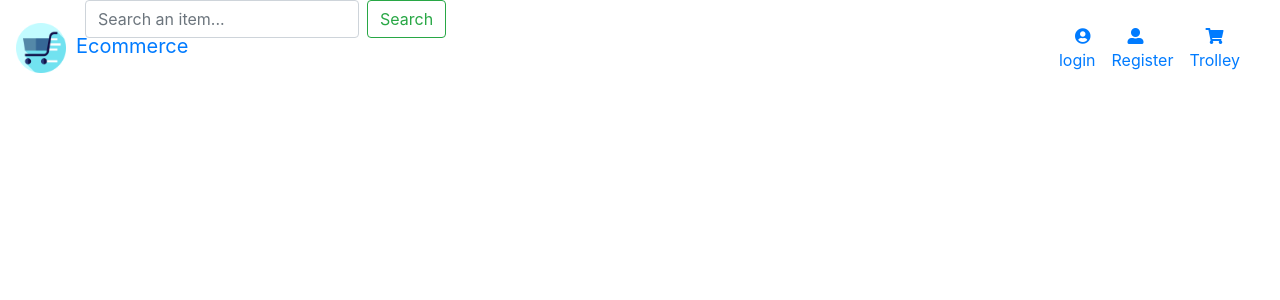
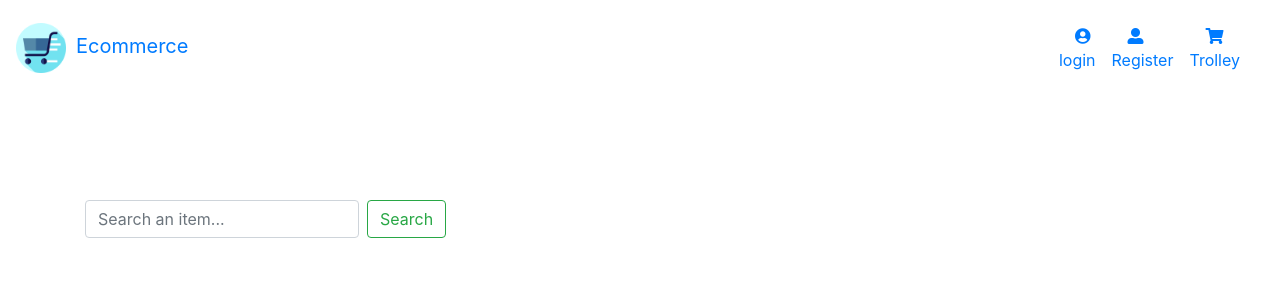
Before and after one commit to Luciano-Lima/ecommerce, a Django app: page / in a window 1280 px wide. Shown: the top 300 px of the page. Run offline with Django 3.2, Linux system fonts and the light colour scheme; some libraries are stand-ins or nearby versions.

Commit message:
Setting margin to the container

```diff
--- a/static/css/styles.css
+++ b/static/css/styles.css
@@ -65,3 +65,10 @@ a.navbar-brand img {
     border-radius: 50%
 
 }
+
+
+
+
+.container {
+    padding-top: 200px;
+}
```
